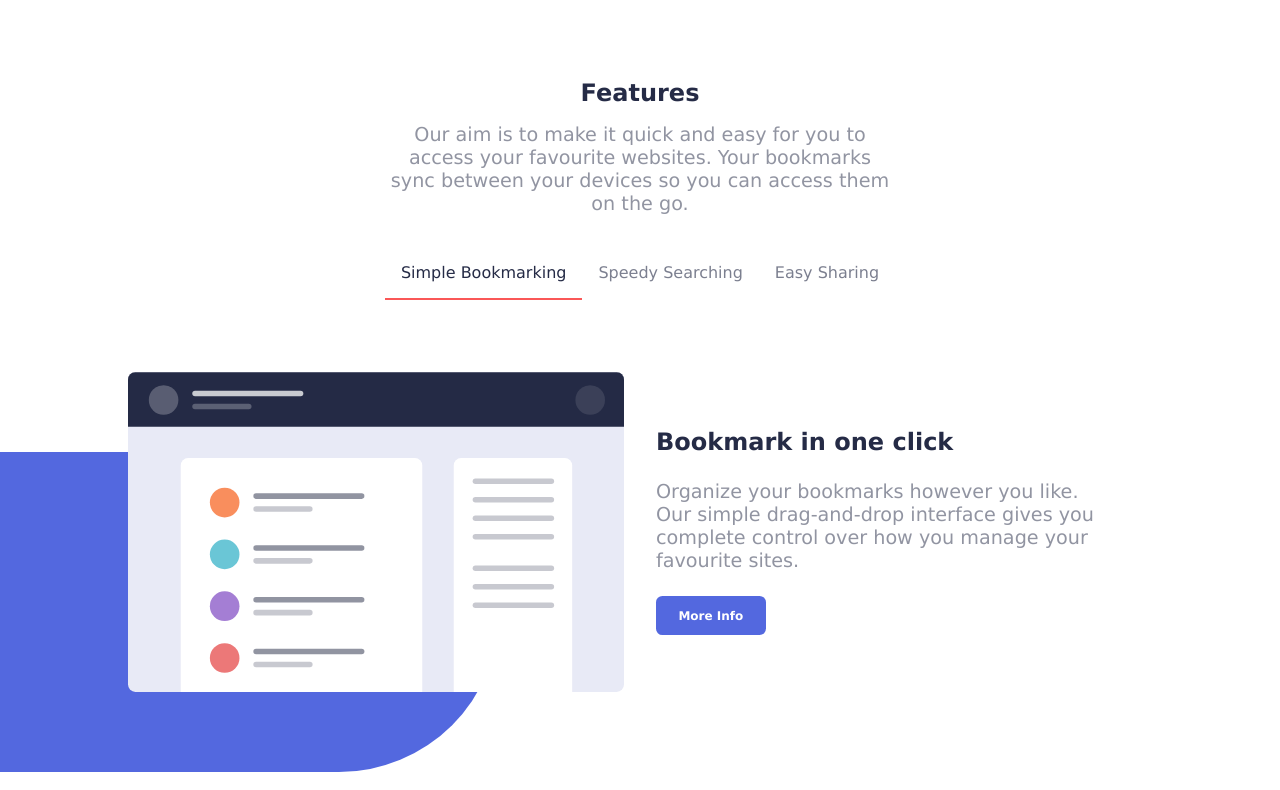
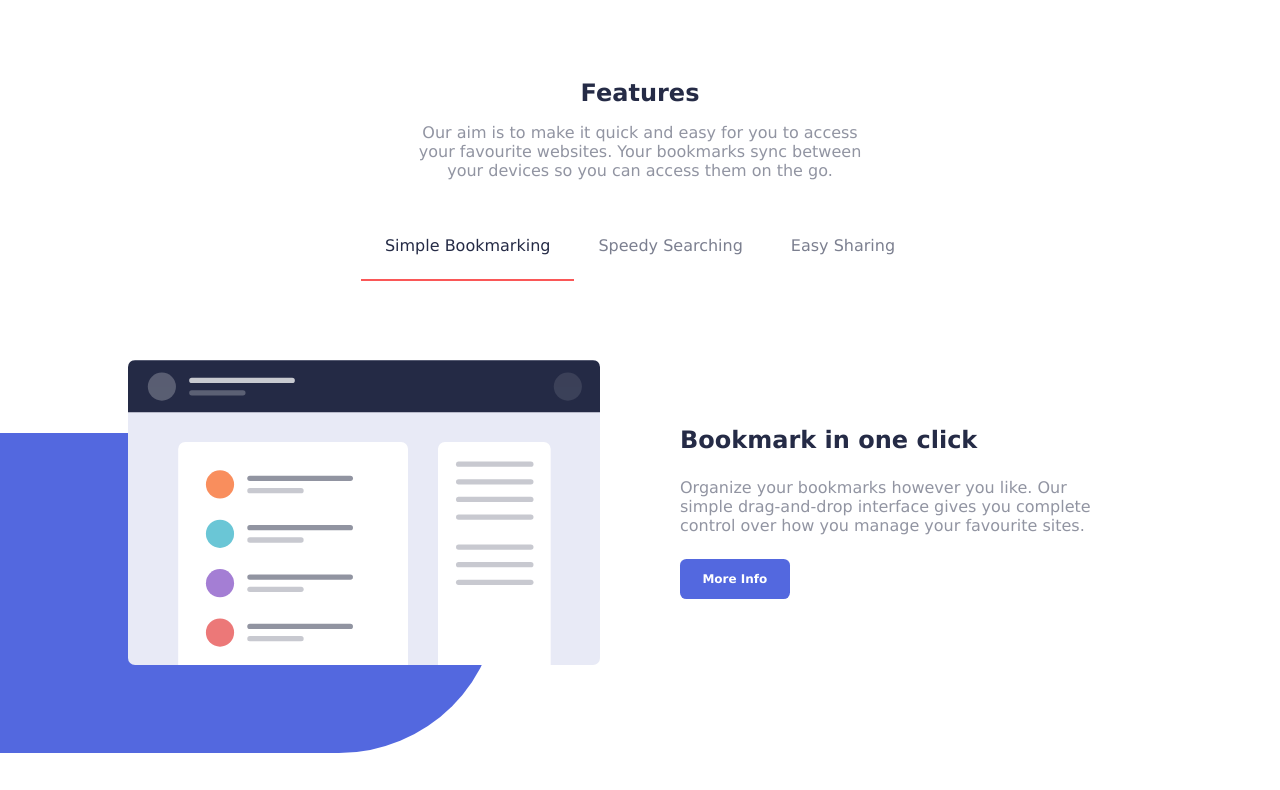
Before and after one commit to sohail-webdev/bookmark-landing-page, a React (Vite) app: page / in a window 1280 px wide. Shown: the part 630-1420 px from the top of the page. Built offline with nearby package versions, Linux system fonts and the light colour scheme.

Commit message:
fix: adjust spacing and size

```diff
--- a/src/styles/style.css
+++ b/src/styles/style.css
@@ -18,7 +18,7 @@
   --x-padding: 10vw;
   --y-section-padding: 5vh;
   --heading-font-size: 1.5rem;
-  --paragraph-font-size: 1.2rem;
+  --paragraph-font-size: 1rem;
   --paragraph-opacity: 0.5;
   --button-padding: 0.8rem 1.4rem;
   --button-radius: 0.4rem;
@@ -65,9 +65,10 @@ h2 {
   justify-content: center;
   align-items: center;
   gap: 1rem;
+  width: 100%;
 }
 .section-header > p {
-  max-width: 40%;
+  max-width: 35%;
   text-align: center;
 }
 /*  */
@@ -183,7 +184,7 @@ h2 {
 }
 .features-tab-switcher-button {
   font-size: 1rem;
-  padding: 1rem;
+  padding: 1.5rem;
   border-bottom: 0.15rem solid transparent;
   opacity: 0.6;
 }
@@ -194,7 +195,7 @@ h2 {
 .features-tab-simple-bookmarking {
   display: flex;
   height: 50vh;
-  gap: 2rem;
+  gap: 5rem;
 }
 .features-tab-simple-bookmarking > * {
   width: 50%;
@@ -246,8 +247,6 @@ h2 {
 
 /* Download Extension Section */
 .section-download-extension {
-  padding-left: var(--x-padding);
-  padding-right: var(--x-padding);
   display: flex;
   flex-direction: column;
   gap: 2rem;
@@ -258,6 +257,8 @@ h2 {
   align-items: center;
   gap: 2rem;
   margin: 2rem 0;
+  padding-left: var(--x-padding);
+  padding-right: var(--x-padding);
 }
 .extension-card {
   width: fit-content;
```
